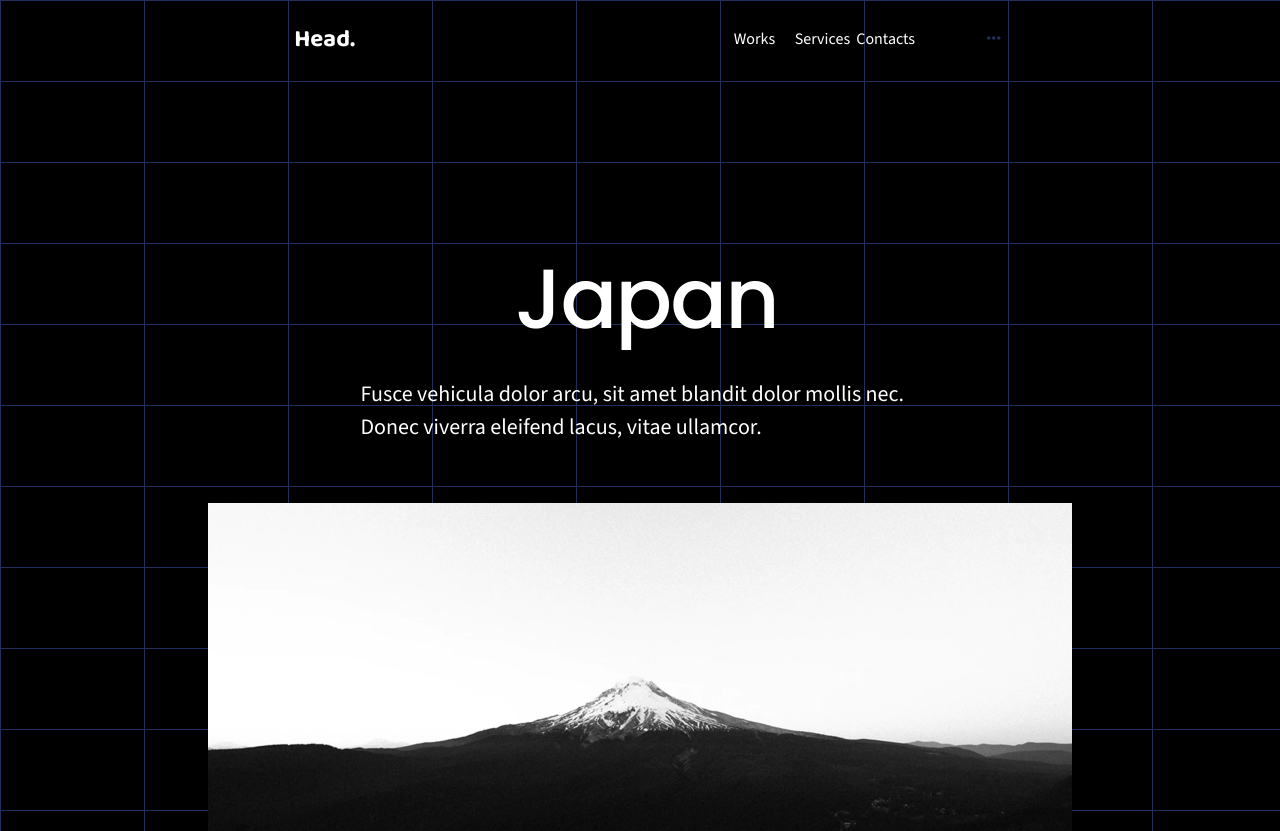
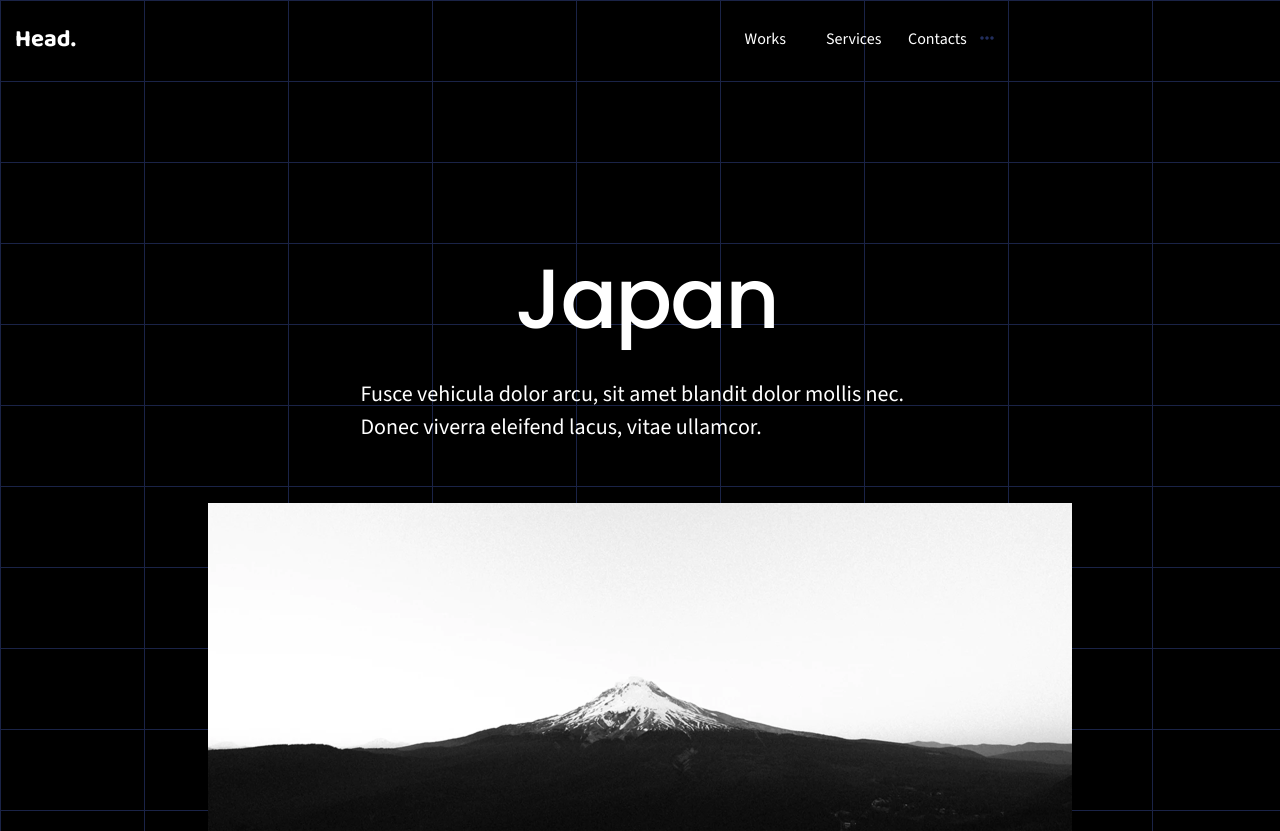
Before and after one commit to Elsalilly/responsive-design, a plain HTML site: page index.html in a window 1280 px wide. Drawn offline with nearby package versions, Linux system fonts and the light colour scheme.

Commit message:
changed some colors and pixels

```diff
--- a/index.html
+++ b/index.html
@@ -16,17 +16,18 @@
         <div class="grid_element"></div>
     </div>
     -->
-
     <header>
         <nav class="nav">
             <h2>Head.</h2>
             <ul class="nav_list">
-                <li class="nav_li"><a class="nav_link" href="#">Works</a></li>
-                <li class="nav_li"><a class="nav_link" href="#">Services</a></li>
-                <li class="nav_li"><a class="nav_link" href="#">Contacts</a></li>
+                <li class="nav_li"><a class="nav_link link" href="#">Works</a></li>
+                <li class="nav_li"><a class="nav_link link" href="#">Services</a></li>
+                <li class="nav_li"><a class="nav_link link" href="#">Contacts</a></li>
+
                 <li class="nav_li"><a class="item_link" href="#">Link item</a></li>
                 <li class="nav_li"><a class="item_link" href="#">Link item</a></li>
                 <li class="nav_li"><a class="item_link" href="#">Link item</a></li>
+
                 <li class="nav_li"><a class="nav_link" href="#"><i class="fa-solid fa-ellipsis"></i></a></li>
             </ul>
         </nav>
--- a/styles/index.css
+++ b/styles/index.css
@@ -1,14 +1,15 @@
 body {
     margin: auto;
     max-width: 100%;
-    height: 810px;
+    height: 100vh;
     background-color: black;
     background-size: 144px 81px;
-    background-image: linear-gradient(to right, #222e5d 1px, transparent 1px),
-                      linear-gradient(to bottom, #222e5d 1px, transparent 1px);
+    background-image: linear-gradient(to right, #1a2347 1px, transparent 1px),
+                      linear-gradient(to bottom, #1a2347 1px, transparent 1px);
 
 /* #5C7CFA */
 }
+
 /*
 .grid_container {
     display: grid;
@@ -25,29 +26,23 @@ ul, a {
     display: flex;
     flex-direction: row;
 }
-/*
-header {
-    max-width: 1440px;
-    width: 100%;
-    display: flex;
-    justify-content: space-evenly;
-}
-*/
+
+
 .nav {
-    max-width: 1440px;
-    width: 100%;
+    width: 80%;
     height: 203px;
     display: flex;
-    justify-content: space-evenly;
+    justify-content: space-between;
     flex-direction: row;
+    margin: 0;
 }
 
 .nav_list {
-    max-width: 267px;
-    width: 100%;
+    width: 100px;
     display: flex;
-    justify-content: space-between;
+    justify-content: flex-end;
     margin-left: 20px;
+    margin-right: 20px;
 }
 
 .nav_li {
@@ -65,6 +60,14 @@ header {
     font-style: normal;
     line-height: 1.4;
     max-width: 42px;
+    display: flex;
+    justify-content: space-around;
+}
+
+.link {
+    max-width: 42px;
+    margin-left: 20px;
+    margin-right: 20px;
 }
 
 .item_link {
@@ -77,14 +80,15 @@ header {
     line-height: 1.4;
     display: none;
     max-width: 70px;
+    margin-right: 5px;
 }
-
 
 .fa-ellipsis {
     color: #222e5d;
     display: flex;
     align-items: center;
     margin-top: 2px;
+    margin-right: 10px;
     margin-left: 10px;
     max-width: 24px;
 }
@@ -97,11 +101,14 @@ h2 {
     max-width: 100px;
     width: 100%;
     margin-left: 15px;
+    display: flex;
+    max-width: 100px;
+    justify-content: flex-start;
 }
 
 main {
     max-width: 1440px;
-    height: 623px;
+    max-height: 623px;
     display: flex;
     flex-direction: column;
     justify-content: center;
@@ -179,11 +186,15 @@ img {
 }
 
 @media screen and (min-width: 300px) and (max-width: 700px) {
+    main {
+        max-height: 568px;
+    }
     h1 {
         width: 114px;
         height: 40px;
         font-size: 36px;
         line-height: 1.11;
+        letter-spacing: -0.8px;
         display: flex;
         justify-content: center;
     }
@@ -193,6 +204,7 @@ img {
         width: 217px;
         height: 49px;
         display: flex;
+        line-height: 1.25;
     }
 
     img {
@@ -206,6 +218,7 @@ img {
 
     .fa-ellipsis {
         visibility: visible;
+        margin-right: -50px;
     }
 
 }
```
